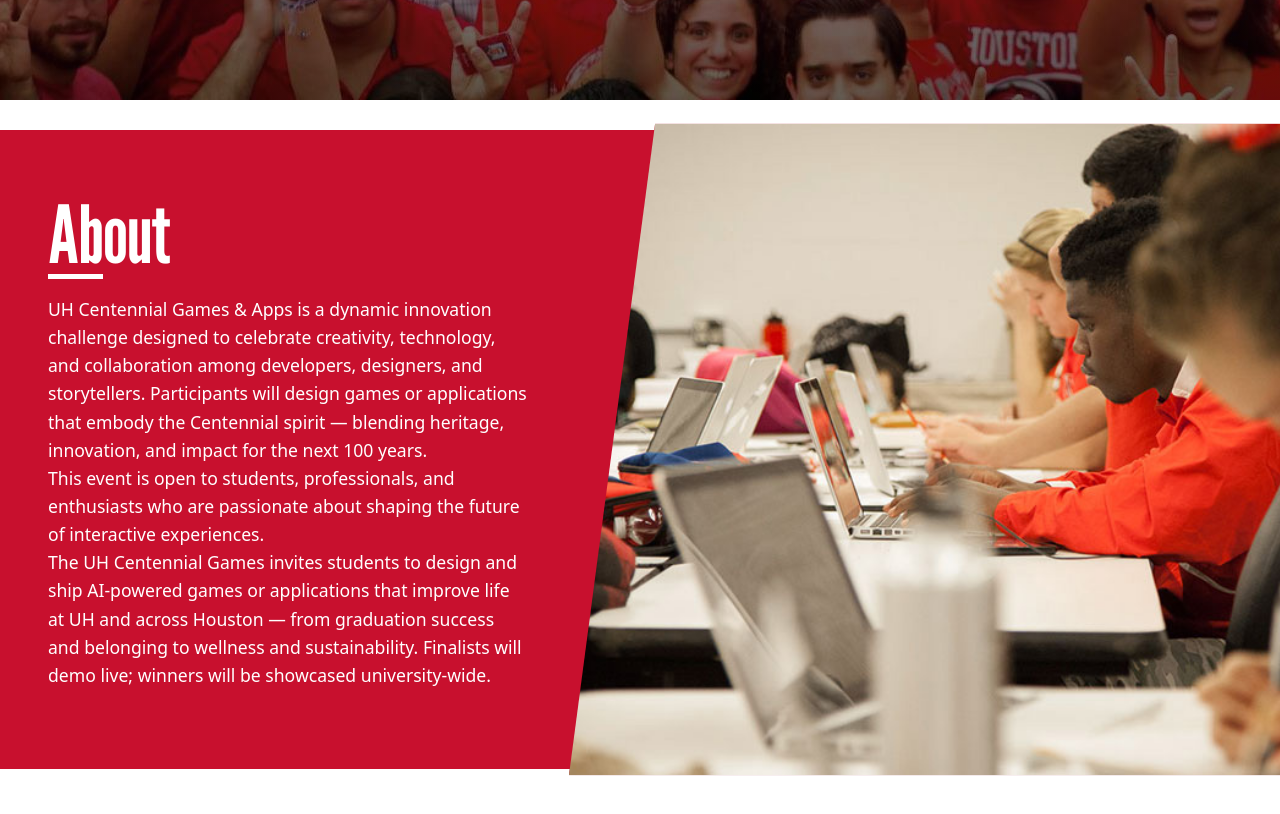
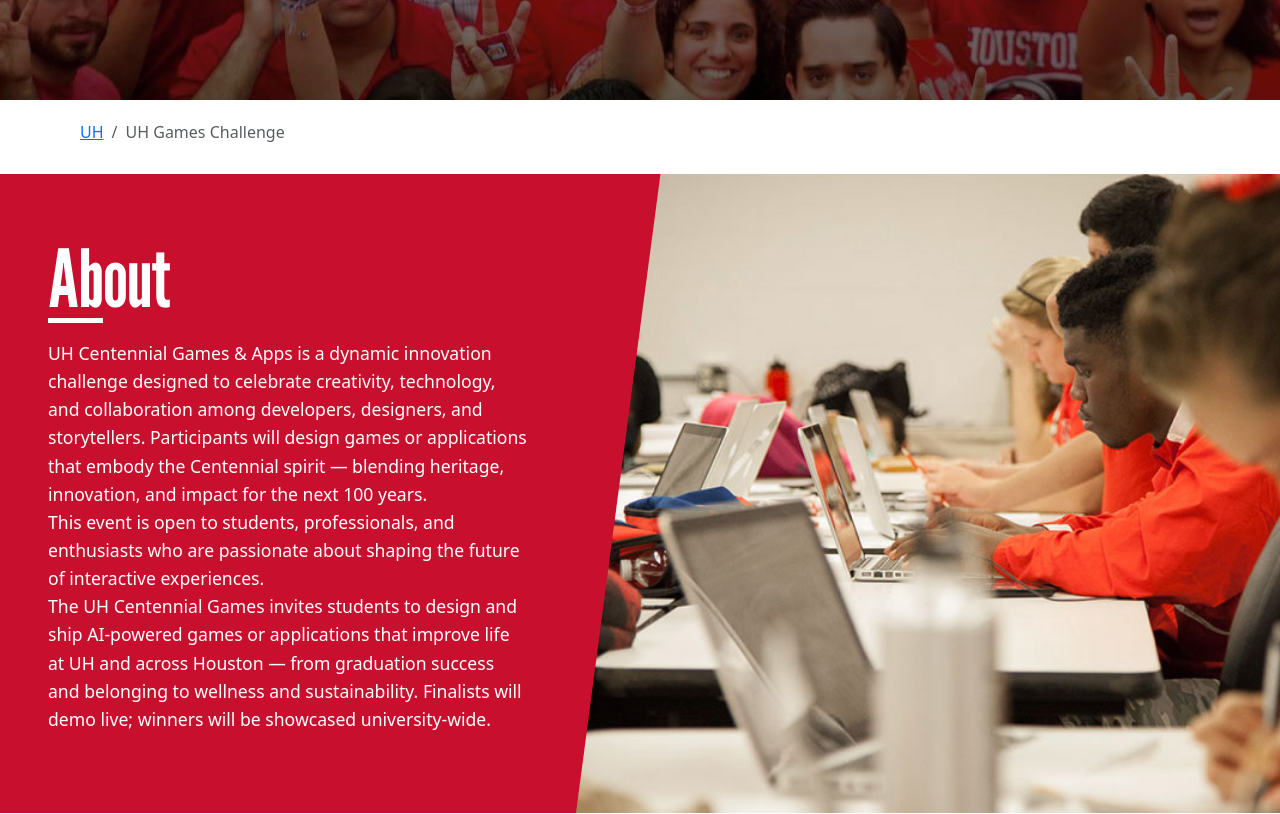
Before and after one commit to Zuhair-A/uh-games-challenge, a plain HTML site: page index.html in a window 1280 px wide. Shown: the part 700-1514 px from the top of the page. Drawn offline with nearby package versions, Linux system fonts and the light colour scheme.

Commit message:
My ffith  changes

```diff
--- a/css/style.css
+++ b/css/style.css
@@ -292,7 +292,7 @@
   transition: transform 0.3s
 ease-in-out, box-shadow 0.3s
 ease-in-out;
-        transform: scale(1.02);
+
         box-shadow: rgba(0, 0, 0, 0.2) 0px 8px 16px;
 }
 @media (max-width: 1000px) {
--- a/index.html
+++ b/index.html
@@ -16,8 +16,6 @@
 </head>
 
 <body>
-
-
     <div class="logo-wrapper">
       <img src="./images/uh-secondary.svg" alt="UH Games Logo" class="uh-logo" />
     </div>
@@ -71,7 +69,12 @@
     </div>
   </header>
 
-
+ <nav aria-label="breadcrumb">
+  <ol class="breadcrumb" style="padding-left: 80px; margin-top:20px;">
+    <li class="breadcrumb-item"><a href="#">UH</a></li>
+    <li class="breadcrumb-item active" aria-current="page">UH Games Challenge</li>
+  </ol>
+</nav>
   <section class="about-split">
 
       <div class="text-side">
```
